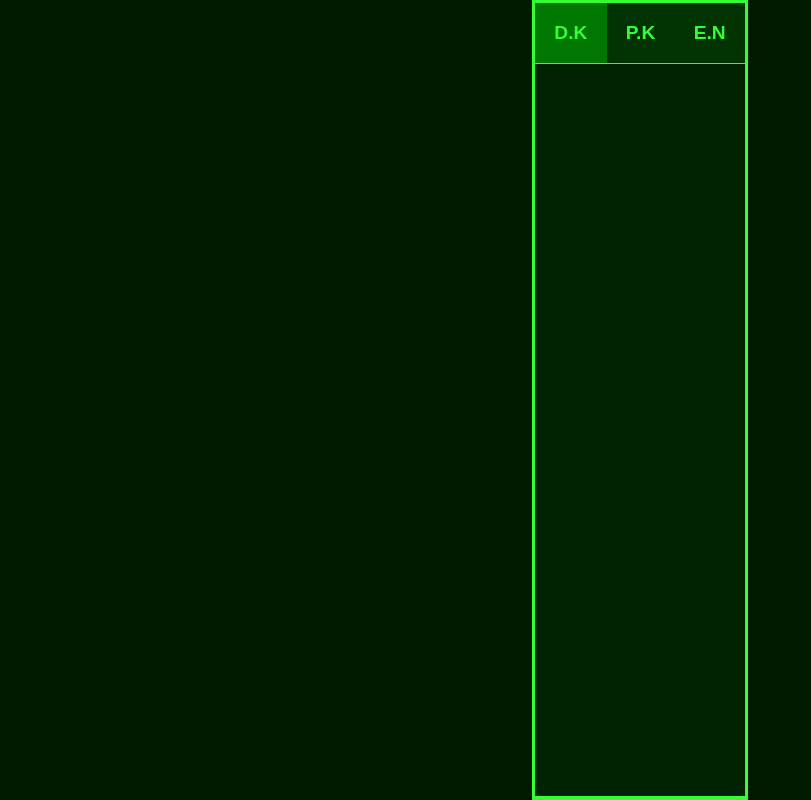
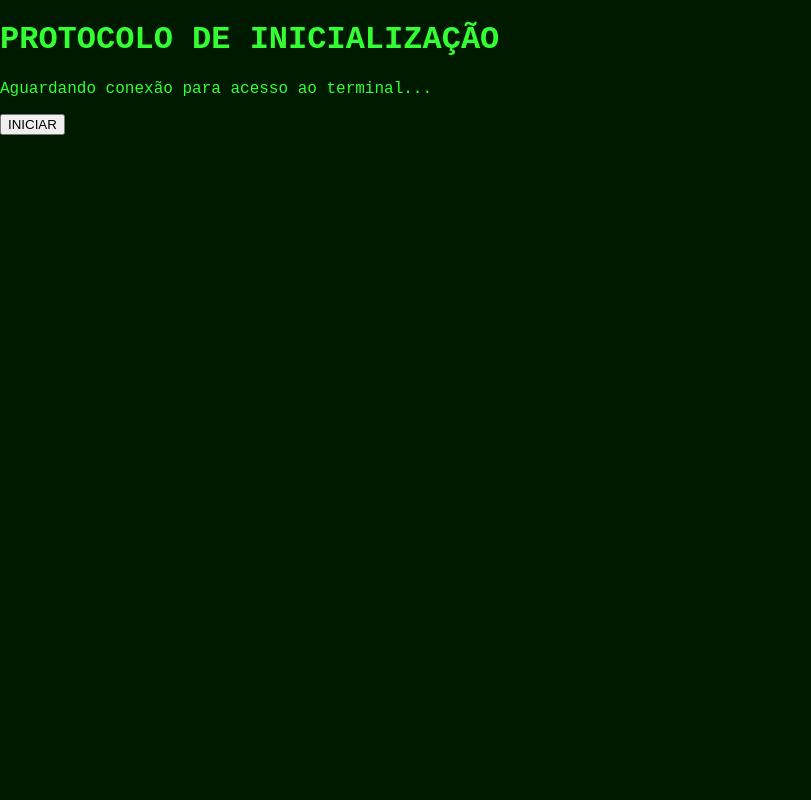
Before and after one commit to draikameta/rpg-chat, a website: page public/index.html in a window 1280 px wide. Shown: the whole page, without its empty margins (0-811 px from the left). Drawn offline with nearby package versions, Linux system fonts and the light colour scheme; no server answers.

Commit message:
Update index.html

```diff
--- a/public/index.html
+++ b/public/index.html
@@ -6,6 +6,12 @@
   <link rel="stylesheet" href="style.css" />
 </head>
 <body>
+<div id="tela-inicial" class="tela-terminal">
+  <h1 class="título-terminal">PROTOCOLO DE INICIALIZAÇÃO</h1>
+  <p class="descricao-terminal">Aguardando conexão para acesso ao terminal...</p>
+  <button id="btn-iniciar">INICIAR</button>
+</div>
+  <div id="interface-chat" style="display: none;">
   <div id="app">
     <nav class="tabs">
       <button class="tab-btn active" data-chat="dk">D.K</button>
```
